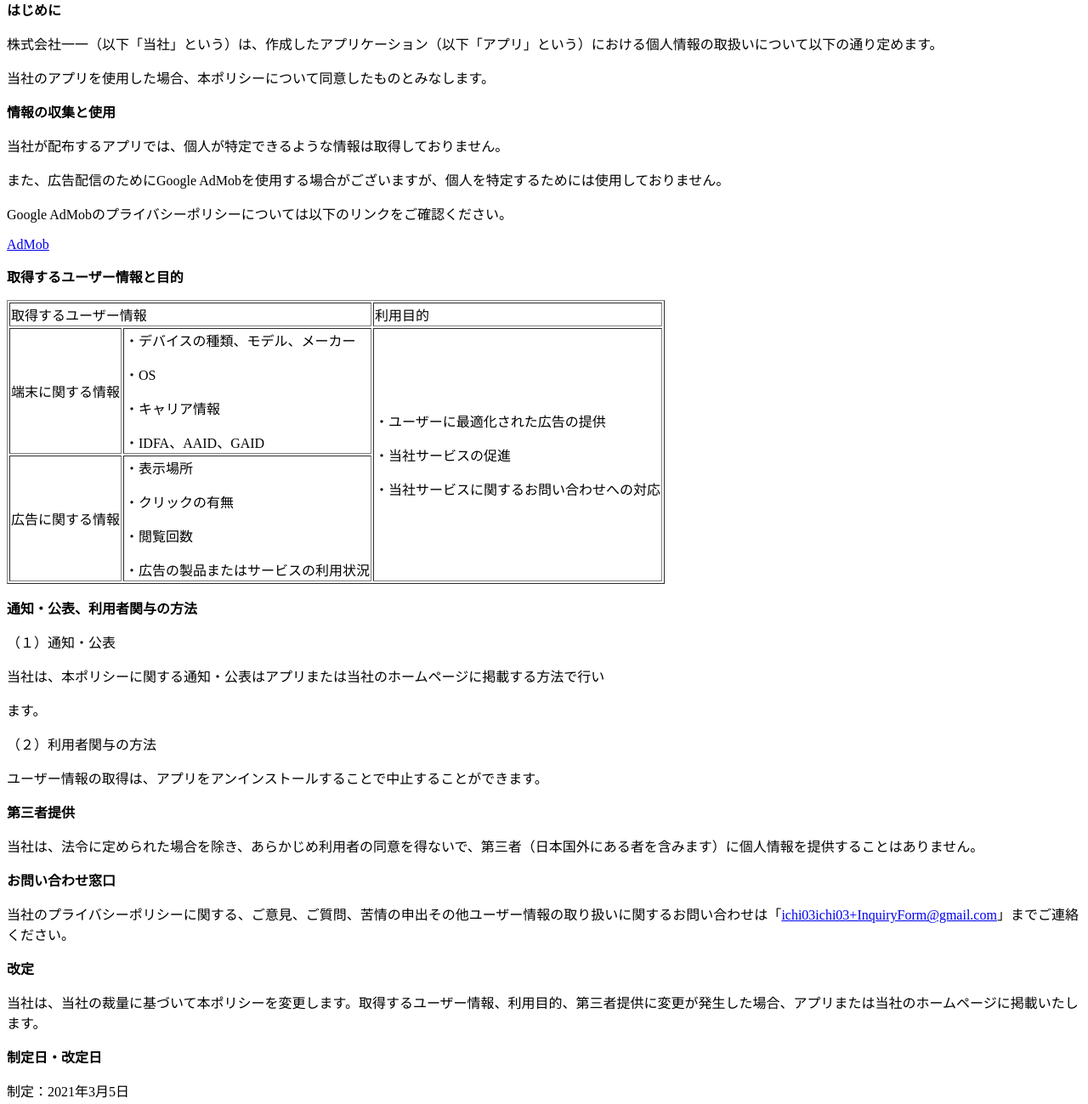
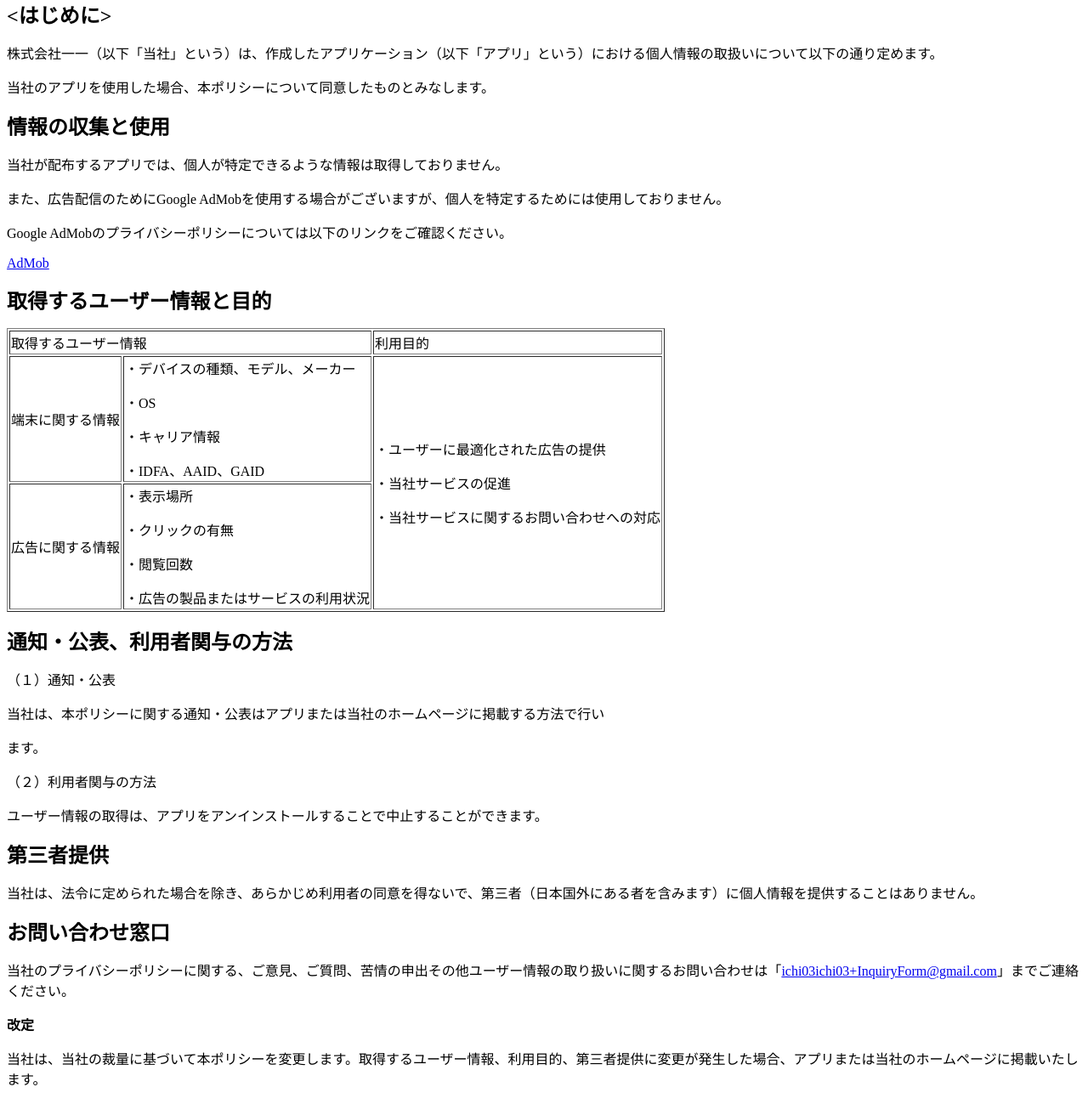
Before and after one commit to ICHI03ICHI03/MobileApp, a plain HTML site: page index.html in a window 1280 px wide. Shown: the part 100-1399 px from the top of the page at 85% size. Drawn offline with Linux system fonts and the light colour scheme.

Commit message:
Update index.html

```diff
--- a/index.html
+++ b/index.html
@@ -1,5 +1,5 @@
 
-<h1><font size="15"><center>
+<h1><font size="10"><center>
 プライバシーポリシー
 </center>
 </font>
@@ -7,8 +7,8 @@
 
 
 <p>
-<strong>はじめに</strong>
-</p>
+<strong><font size="5"><はじめに></strong>
+</font></p>
 <p>
 株式会社一一（以下「当社」という）は、作成したアプリケーション（以下「アプリ」という）における個人情報の取扱いについて以下の通り定めます。
 </p>
@@ -16,7 +16,7 @@
 当社のアプリを使用した場合、本ポリシーについて同意したものとみなします。
 </p>
 <p>
-<strong>情報の収集と使用</strong>
+   <font size="5"><strong>情報の収集と使用</strong></font>
 </p>
 <p>
 当社が配布するアプリでは、個人が特定できるような情報は取得しておりません。
@@ -32,10 +32,10 @@ Google AdMobのプライバシーポリシーについては以下のリンク
 </p>
 
 <p>
-<strong>取得するユーザー情報と目的</strong>
+<font size="5"><strong>取得するユーザー情報と目的</strong></font>
 </p>
 
-<table border="">
+<table border="1">
   <tr>
    <td colspan="2" >取得するユーザー情報
    </td>
@@ -76,7 +76,7 @@ Google AdMobのプライバシーポリシーについては以下のリンク
 
 
 <p>
-<strong>通知・公表、利用者関与の方法</strong>
+<font size="5"><strong>通知・公表、利用者関与の方法</strong></font>
 </p>
 <p>
 （１）通知・公表
@@ -94,19 +94,19 @@ Google AdMobのプライバシーポリシーについては以下のリンク
 ユーザー情報の取得は、アプリをアンインストールすることで中止することができます。
 </p>
 <p>
-<strong>第三者提供</strong>
+<font size="5"><strong>第三者提供</strong></font>
 </p>
 <p>
 当社は、法令に定められた場合を除き、あらかじめ利用者の同意を得ないで、第三者（日本国外にある者を含みます）に個人情報を提供することはありません。
 </p>
 <p>
-<strong>お問い合わせ窓口</strong>
+   <font size="5"><strong>お問い合わせ窓口</strong></font>
 </p>
 <p>
 当社のプライバシーポリシーに関する、ご意見、ご質問、苦情の申出その他ユーザー情報の取り扱いに関するお問い合わせは「<a href="mailto:ichi03ichi03+InquiryForm@gmail.com">ichi03ichi03+InquiryForm@gmail.com</a>」までご連絡ください。
 </p>
 <p>
-<strong>改定</strong>
+   <font size="3"><strong>改定</strong></font>
 </p>
 <p>
 当社は、当社の裁量に基づいて本ポリシーを変更します。取得するユーザー情報、利用目的、第三者提供に変更が発生した場合、アプリまたは当社のホームページに掲載いたします。
```
